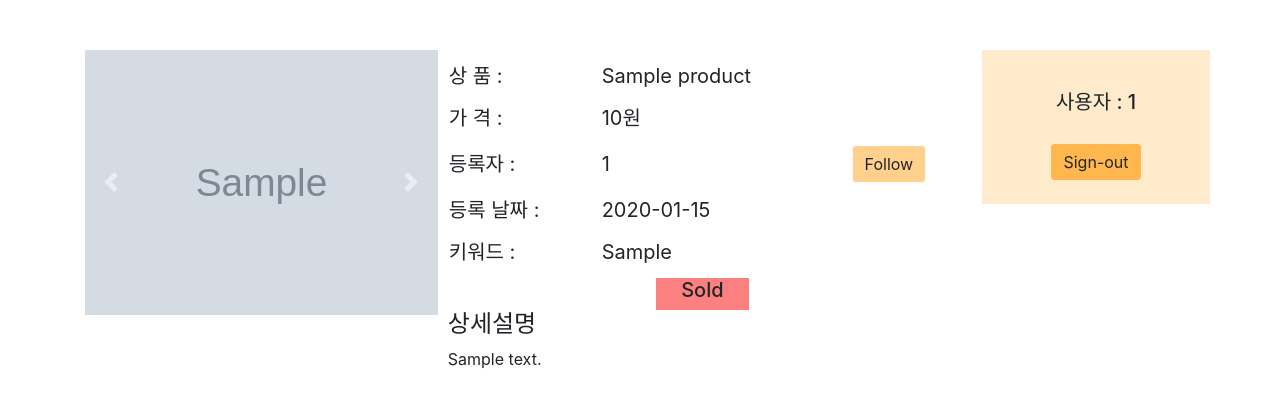
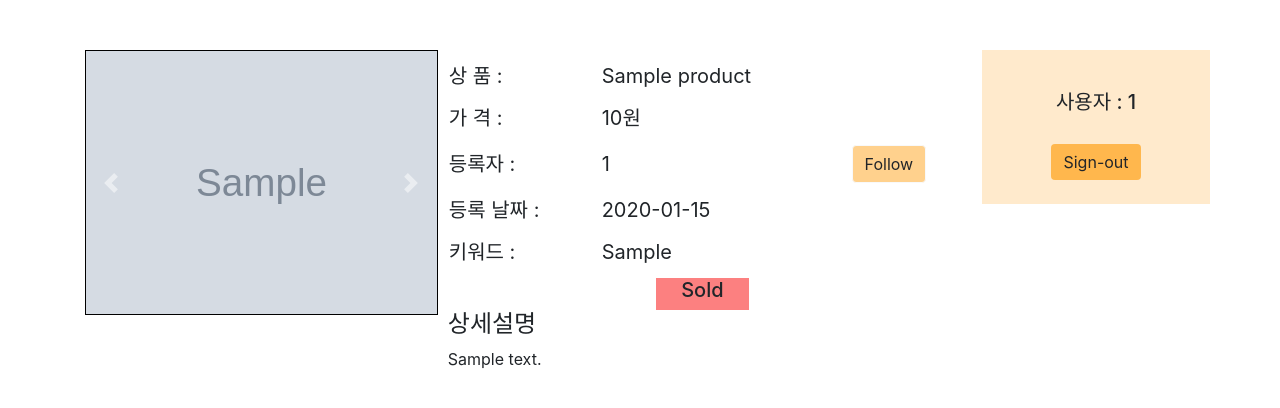
Before and after one commit to Double-SH-Software-Engineering/Software_Engineering, a Flask app: page /product/1 in a window 1280 px wide. Shown: the part 50-458 px from the top of the page. Run offline with Flask 2, Linux system fonts and the light colour scheme; the visitor is signed in with stand-in values (Sample User, id 1); tables that the repository leaves empty hold one stand-in row (values such as "Sample post"); grey boxes marked "Sample" are stand-in pictures.

Commit message:
Image에 border 추가

```diff
--- a/templates/Product.html
+++ b/templates/Product.html
@@ -17,11 +17,11 @@
           <div id="carouselExampleControlsNoTouching" class="carousel slide"  data-touch="false" data-interval="false">
             <div class="carousel-inner">
                 <div class="carousel-item active">
-                  <img src={{images[0]}} class="d-block w-100" alt="..." >
+                  <img src={{images[0]}} class="d-block w-100" style="border: 1px solid black" alt="사진이 없습니다." >
                 </div>
                 {%for i in range(1,images|length) %}
                   <div class="carousel-item">
-                    <img src={{images[i]}} class="d-block w-100" alt="..." >
+                    <img src={{images[i]}} class="d-block w-100" style="border: 1px solid black" alt="사진이 없습니다." >
                   </div>
                 {% endfor %}
               </div>
```
Also changed, not shown: static/img/1.jpeg (added), 1 other file.
